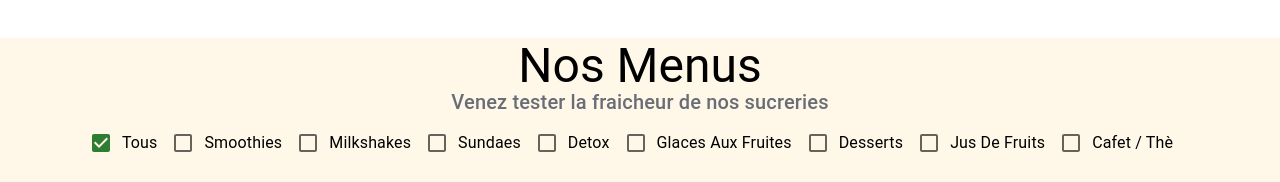
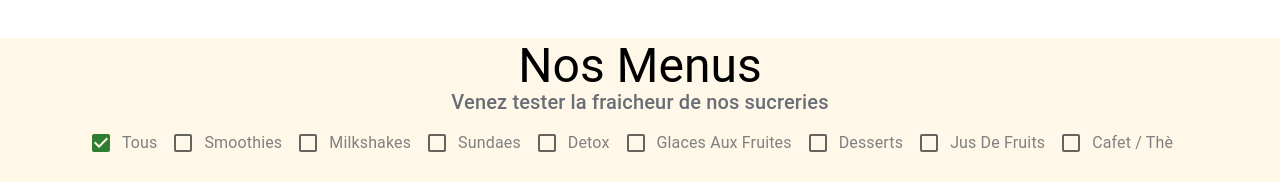
Before and after one commit to mamadou-niakate/feelfresh, a React (Create React App) app: page / in a window 1280 px wide. Shown: the part 1000-1182 px from the top of the page. Built offline with nearby package versions, Linux system fonts and the light colour scheme.

Commit message:
refactoring

```diff
--- a/src/Menu/MenuFilter.js
+++ b/src/Menu/MenuFilter.js
@@ -80,7 +80,7 @@ const MenuFilter = () => {
                                 // icon={<RiCheckboxBlankCircleFill/>}
                             />
                         }
-                        label={<Typography style={{ textTransform: 'capitalize'}}> Tous </Typography>}
+                        label={<Typography style={{ textTransform: 'capitalize', color:'GrayText'}}> Tous </Typography>}
                     />
                     {filterKeys.map(({filterKey, isFilterKeySelected}, index) => {
                         return (
@@ -98,7 +98,7 @@ const MenuFilter = () => {
 
                                         />
                                     }
-                                    label={<Typography style={{ textTransform: 'capitalize'}}>{filterKey}</Typography>}
+                                    label={<Typography style={{ textTransform: 'capitalize', color:'GrayText'}}>{filterKey}</Typography>}
                                 />
                             </Grid>
                         )
```
